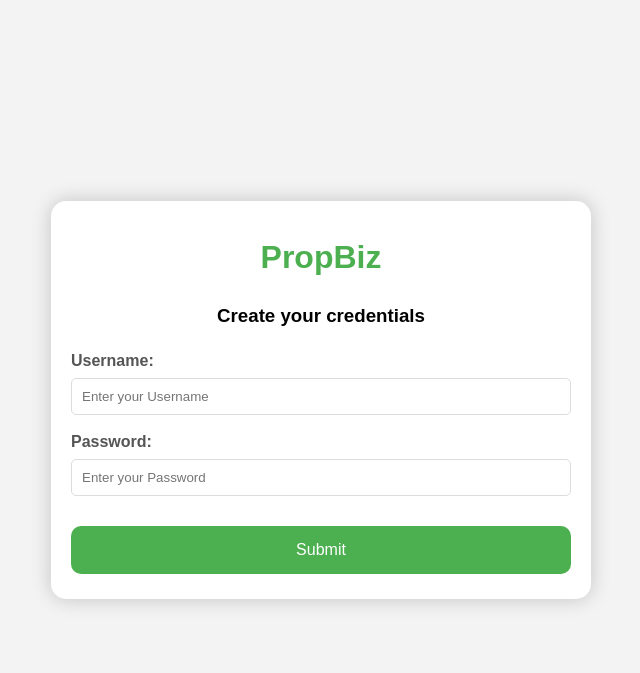
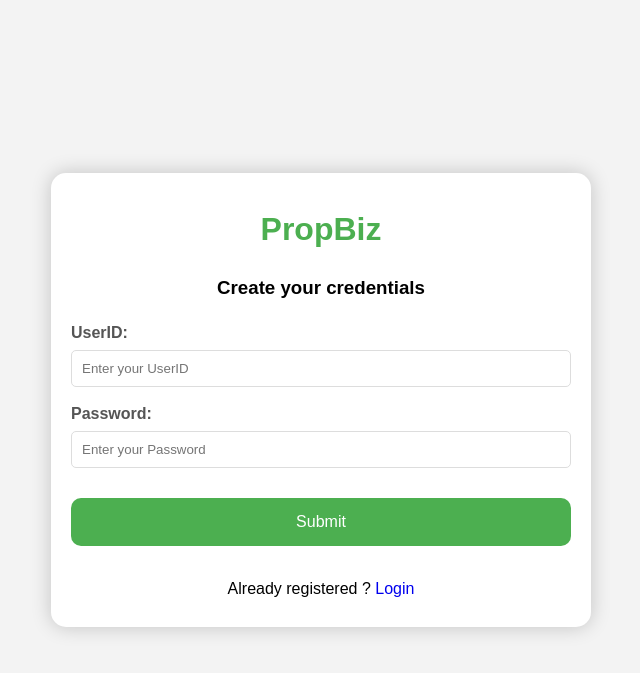
Before and after one commit to aristocrat71/PropBiz, a Flask app: page /signup in a window 1280 px wide. Shown: the top 673 px of the page, without its empty margins (319-959 px from the left). Run offline with Flask 3, Linux system fonts and the light colour scheme.

Commit message:
added signup functionality

```diff
--- a/app.py
+++ b/app.py
@@ -1,19 +1,34 @@
-from flask import Flask, render_template
-from flask import redirect
+from flask import Flask, render_template, redirect, url_for, request
+from models import login_db, UserLogin
+import authenticate
 
 app = Flask(__name__)
+app.config['SQLALCHEMY_DATABASE_URI'] = 'sqlite:///login_db.db'
+app.config['SECRET_KEY'] = 'thisisasecretkey'
+app.config['SQLALCHEMY_TRACK_MODIFICATIONS'] = False
+
+login_db.init_app(app)
 
 @app.route('/')
-def redirect_login():
-    return redirect('/login')
+def home():
+    return render_template('home.html')
 
-@app.route('/login')
+@app.route('/login', methods=['GET', 'POST'])
 def login():
     return render_template('login.html')
 
-@app.route('/signup')
+@app.route('/signup', methods=['GET', 'POST'])
 def signup():
+    if request.method == 'POST':
+        userid = request.form['userid']
+        password = request.form['password']
+        if authenticate.register_authenticate(userid, password):
+            return redirect(url_for('login'))
+        else:
+            return render_template('signup.html', exists_error=True)
     return render_template('signup.html')
 
 if __name__ == '__main__':
+    with app.app_context():
+        login_db.create_all()
     app.run(debug=True, port=8000)
--- a/templates/signup.html
+++ b/templates/signup.html
@@ -6,16 +6,19 @@
 </head>
 
 <body>
+    {% if exists_error %}
+        <p style="color: red;">User already exists</p>
+    {% endif %}
     <div class="main">
         <h1>PropBiz</h1>
         <h3>Create your credentials</h3>
 
-        <form action="">
-            <label for="first">
-                Username:
+        <form method="post">
+            <label for="userid">
+                UserID:
             </label>
-            <input type="text" id="first" name="first"
-                placeholder="Enter your Username" required>
+            <input type="text" id="userid" name="userid"
+                placeholder="Enter your UserID" required>
 
             <label for="password">
                 Password:
@@ -29,6 +32,12 @@
                 </button>
             </div>
         </form>
+
+        <p>Already registered ?
+            <a href="{{url_for('login')}}" style="text-decoration: none;">
+                Login
+            </a>
+        </p>
     </div>
 </body>
 
```
Also changed, not shown: authenticate.py (added, +15 -0 lines), models.py (added, +8 -0 lines), requirements.txt (added, +7 -0 lines), templates/home.html (added, +15 -0 lines), templates/login.html (+4 -4 lines).
